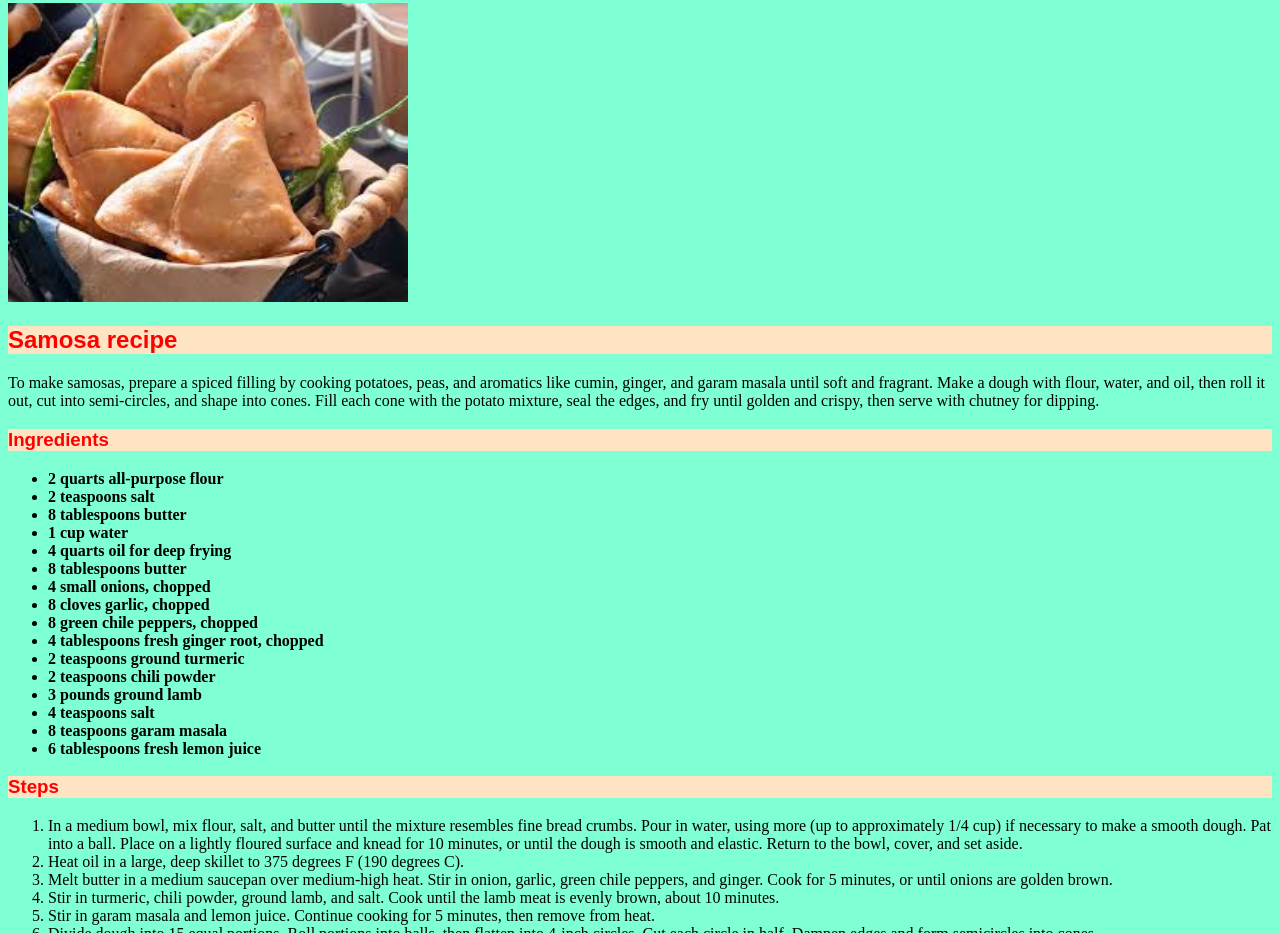
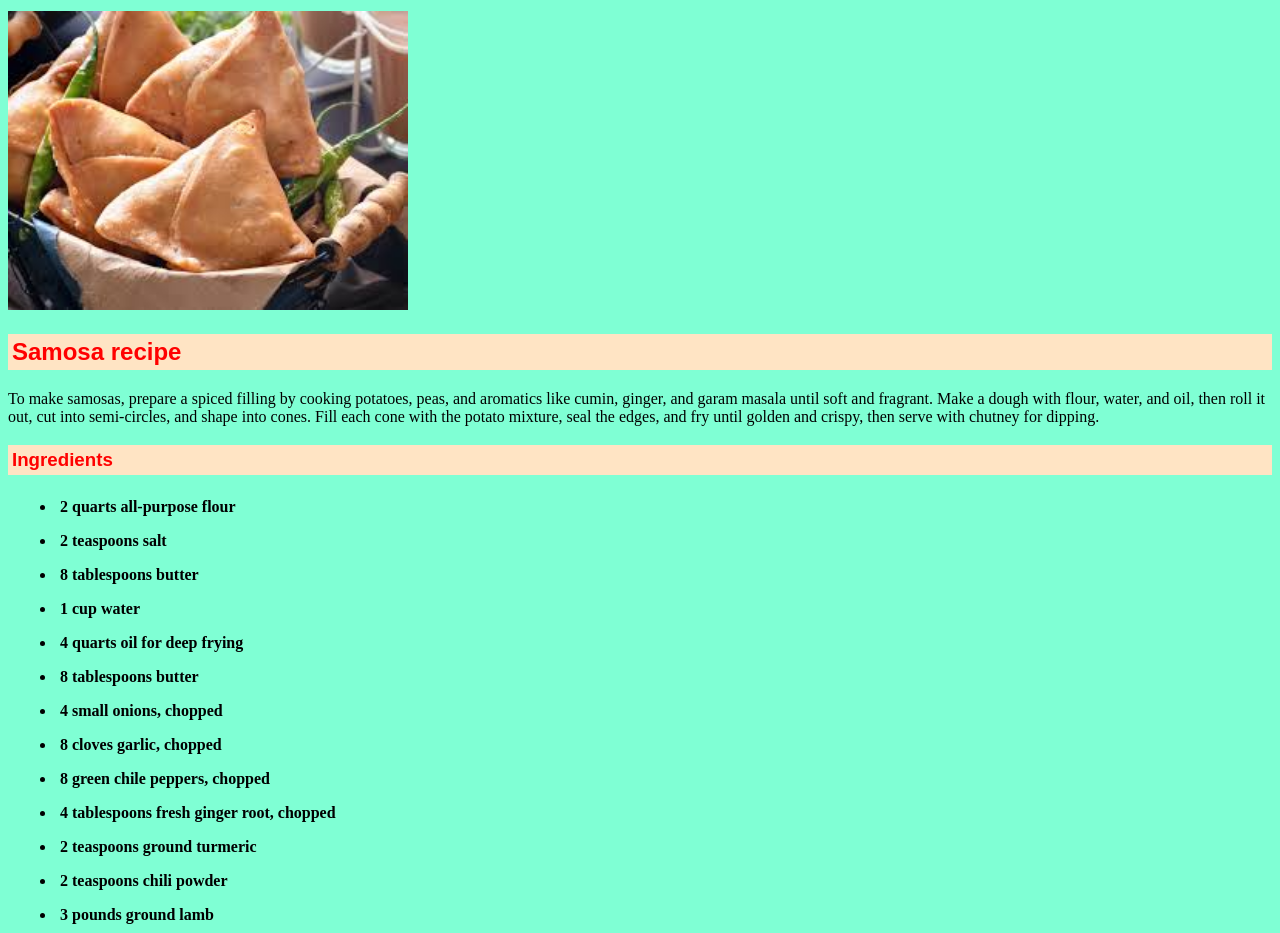
Before and after one commit to Piyushdigraskar/odin-recipes, a plain HTML site: page recipes/samosa.html in a window 1280 px wide. Shown: the part 77-1010 px from the top of the page. Drawn offline with Linux system fonts and the light colour scheme.

Commit message:
add more padding and margin

```diff
--- a/style.css
+++ b/style.css
@@ -7,10 +7,11 @@ h1, h2, h3{
     font-family: sans-serif;
     font-weight: bold;
     color: red;
+    padding: 4px;
 }
 
 .titleheading{
-
+    padding: 16px;
     color: blue;
 }
 img{
@@ -19,5 +20,11 @@ img{
 }
 ul li{
     font-weight: bold;
+    margin:8px;
+    padding: 4px;
 
 }
+
+ol li{
+    margin: 8px;
+}
```
